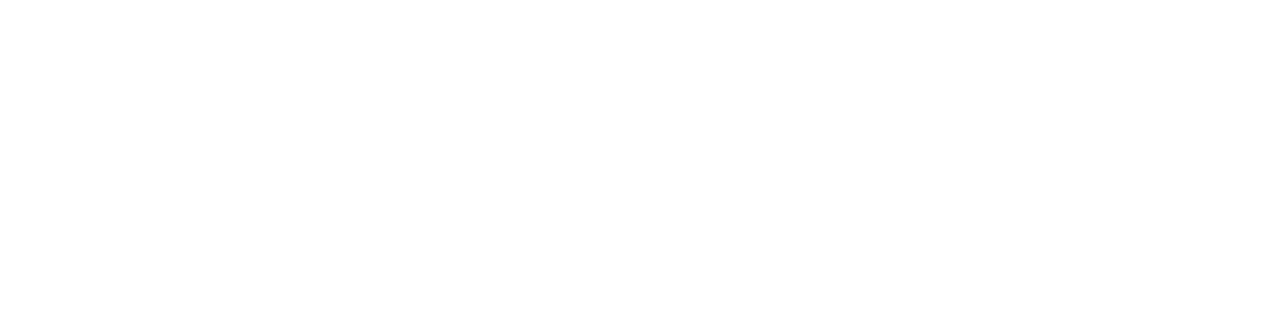
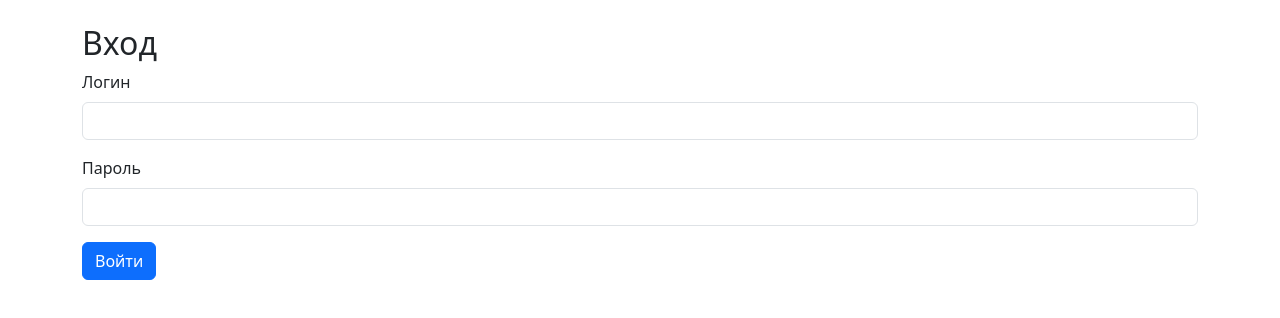
Before and after one commit to L1eder/tourism-client, a React (Create React App) app: page /login in a window 1280 px wide. Before the commit this address had no page. Shown: the top 318 px of the page. Built offline with nearby package versions, Linux system fonts and the light colour scheme.

Commit message:
feat: add new functionality

```diff
--- a/src/App.tsx
+++ b/src/App.tsx
@@ -1,15 +1,31 @@
 import React from "react";
-import { BrowserRouter as Router, Routes, Route } from "react-router-dom";
+import {
+  BrowserRouter as Router,
+  Routes,
+  Route,
+  Navigate,
+} from "react-router-dom";
 import AttractionListPage from "./pages/AttractionListPage";
 import AttractionDetailPage from "./pages/AttractionDetailPage";
 import MyRoutesPage from "./pages/MyRoutesPage";
+import LoginForm from "./components/LoginForm";
+import ProtectedRoute from "./components/ProtectedRoute";
 
 const App: React.FC = () => (
   <Router>
     <Routes>
-      <Route path="/" element={<AttractionListPage />} />
-      <Route path="/attraction/:id" element={<AttractionDetailPage />} />
-      <Route path="/route" element={<MyRoutesPage />} />
+      {/* Публичный маршрут — форма входа */}
+      <Route path="/login" element={<LoginForm />} />
+
+      {/* Защищённые маршруты */}
+      <Route element={<ProtectedRoute />}>
+        <Route path="/" element={<AttractionListPage />} />
+        <Route path="/attraction/:id" element={<AttractionDetailPage />} />
+        <Route path="/route" element={<MyRoutesPage />} />
+      </Route>
+
+      {/* Опционально: перенаправление с несуществующих путей на /login */}
+      <Route path="*" element={<Navigate to="/login" replace />} />
     </Routes>
   </Router>
 );
--- a/src/components/ImageGallery.tsx
+++ b/src/components/ImageGallery.tsx
@@ -4,8 +4,8 @@ import "../styles/ImageGallery.css";
 interface ImageGalleryProps {
   images: string[];
   alt?: string;
-  width?: number;
-  enlargedWidth?: number;
+  width?: number; // маленький размер для миниатюр
+  enlargedWidth?: number; // размер для увеличенного изображения
 }
 
 const ImageGallery: React.FC<ImageGalleryProps> = ({
@@ -17,18 +17,12 @@ const ImageGallery: React.FC<ImageGalleryProps> = ({
   const [selectedImage, setSelectedImage] = useState<string | null>(null);
 
   const openModal = (img: string) => {
-    console.log("Opening modal with image:", img);
     setSelectedImage(img);
   };
 
   const closeModal = () => {
-    console.log("Closing modal");
     setSelectedImage(null);
   };
-
-  if (images.length === 0) {
-    return <p>Нет изображений для отображения.</p>;
-  }
 
   return (
     <div className="image-gallery d-flex flex-wrap">
--- /dev/null
+++ b/src/components/LoginForm.tsx
@@ -0,0 +1,70 @@
+import React, { useState } from "react";
+import { useNavigate } from "react-router-dom";
+import axios from "axios";
+
+const LoginForm: React.FC = () => {
+  const [username, setUsername] = useState("");
+  const [password, setPassword] = useState("");
+  const [error, setError] = useState<string | null>(null);
+  const navigate = useNavigate();
+
+  const handleLogin = async (e: React.FormEvent) => {
+    e.preventDefault();
+    setError(null);
+
+    try {
+      const response = await axios.post("http://localhost:3001/login", {
+        username,
+        password,
+      });
+      const { token } = response.data;
+
+      // Сохранение токена в localStorage
+      localStorage.setItem("token", token);
+      // Перенаправление на страницу маршрутов
+      navigate("/route");
+    } catch (err) {
+      setError("Ошибка входа. Проверьте логин и пароль.");
+    }
+  };
+
+  return (
+    <div className="container my-4">
+      <h2>Вход</h2>
+      <form onSubmit={handleLogin}>
+        <div className="mb-3">
+          <label htmlFor="username" className="form-label">
+            Логин
+          </label>
+          <input
+            type="text"
+            id="username"
+            className="form-control"
+            value={username}
+            onChange={(e) => setUsername(e.target.value)}
+            required
+          />
+        </div>
+        <div className="mb-3">
+          <label htmlFor="password" className="form-label">
+            Пароль
+          </label>
+          <input
+            type="password"
+            id="password"
+            className="form-control"
+            value={password}
+            onChange={(e) => setPassword(e.target.value)}
+            required
+          />
+        </div>
+        {error && <p className="text-danger">{error}</p>}
+        <button type="submit" className="btn btn-primary">
+          Войти
+        </button>
+      </form>
+    </div>
+  );
+};
+
+export default LoginForm;
--- /dev/null
+++ b/src/components/ProtectedRoute.tsx
@@ -0,0 +1,16 @@
+import React from "react";
+import { Navigate, Outlet } from "react-router-dom";
+
+const ProtectedRoute: React.FC = () => {
+  const token = localStorage.getItem("token");
+
+  // Если токена нет — перенаправляем на страницу входа
+  if (!token) {
+    return <Navigate to="/login" replace />;
+  }
+
+  // Если токен есть — показываем вложенные компоненты (страницы)
+  return <Outlet />;
+};
+
+export default ProtectedRoute;
```
